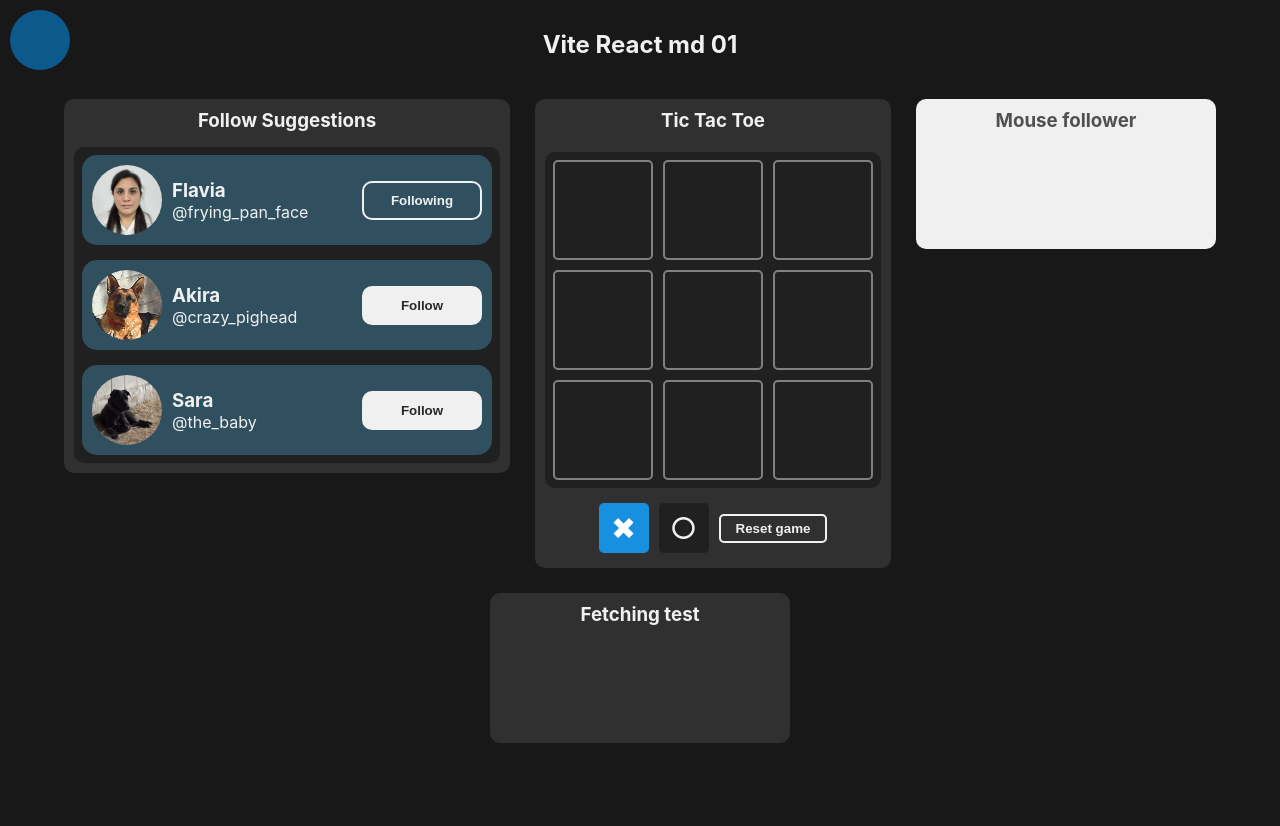
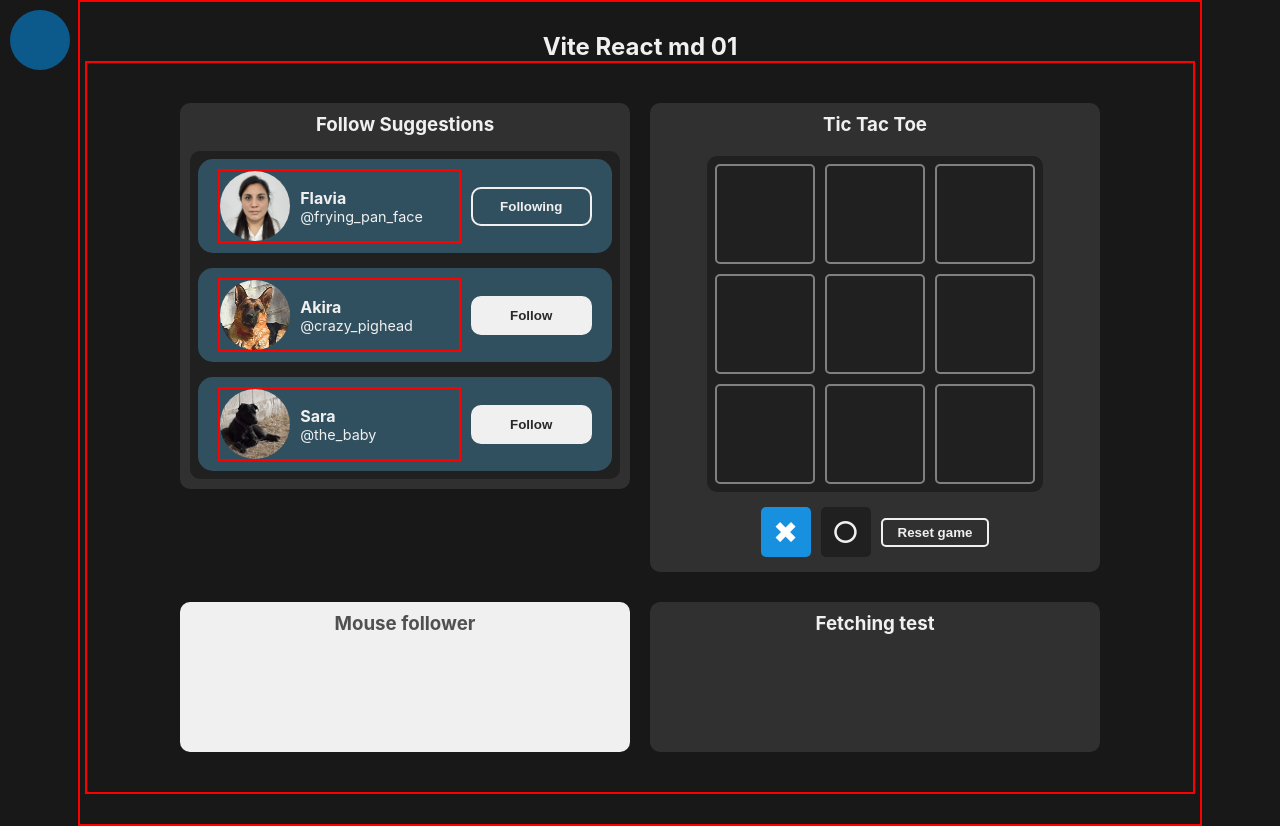
Before and after one commit to leomathot/vite-react-md-01, a React (Vite) app: page / in a window 1280 px wide. Built offline with nearby package versions, Linux system fonts and the light colour scheme.

Commit message:
Change some styles

```diff
--- a/src/App.css
+++ b/src/App.css
@@ -31,17 +31,21 @@
 }
 
 #app {
-  padding: 30px 10px;
+  border: 2px solid red;
+  padding: 30px 5px;
+  max-width: 95vw;
+  overflow: hidden;
 }
 
 #app-content {
+  border: 2px solid red;
   padding: 40px 10px;
   display: flex;
   flex-wrap: wrap;
   justify-content: center;
   align-items: baseline;
-  gap: 25px;
-  width: 95vw;
+  column-gap: 20px;
+  row-gap: 30px;
 }
 
 .app-article {
@@ -53,7 +57,8 @@
   gap: 15px;
   height: fit-content;
   min-height: 150px;
-  min-width: 300px;
+  width: 100%;
+  max-width: 450px;
 }
 
 /* ***** Following suggestions ***** */
@@ -71,21 +76,24 @@
 .follow-card {
   background-color: var(--dark-blue-3);
   border-radius: 15px;
-  padding: 10px;
+  padding: 10px 5px;
   text-align: left;
   display: flex;
   flex-wrap: wrap;
-  gap: 20px;
+  column-gap: 10px;
+  row-gap: 20px;
   align-items: center;
   justify-content: center;
   width: 100%;
 }
 
 .follow-card header {
+  border: 2px solid red;
+  /* flex: 200px; */
   display: flex;
   gap: 10px;
   align-items: center;
-  width: 250px;
+  width: 60%;
 }
 
 .follow-card img {
@@ -95,7 +103,12 @@
   border-radius: 50%;
 }
 
+.card-user-name {
+  font-size: 0.9rem;
+}
+
 .follow-card button {
+  /* flex: 0 0 100px; */
   cursor: pointer;
   background-color: var(--white);
   color: var(--black-2);
@@ -104,7 +117,7 @@
   padding: 10px 0;
   border-radius: 10px;
   transition: .3s ease background-color, .3s ease color;
-  width: 120px;
+  width: 30%;
 }
 
 .follow-card button:hover {
--- a/src/components/Followsuggestions/FollowSuggestionsCard.jsx
+++ b/src/components/Followsuggestions/FollowSuggestionsCard.jsx
@@ -18,8 +18,8 @@ export default function FollowCard({ children="-", userName="", initialIsFollowi
             <header>
                 <img src={`./assets/images/user-card-${children}.jpg`} alt={`${children} avatar`} />
                 <div>
-                    <h3>{children}</h3>
-                    <p>@{userName}</p>
+                    <h4>{children}</h4>
+                    <p className="card-user-name">@{userName}</p>
                 </div>
             </header>
             <button className={btnClassName} onClick={handleClick}>
```
